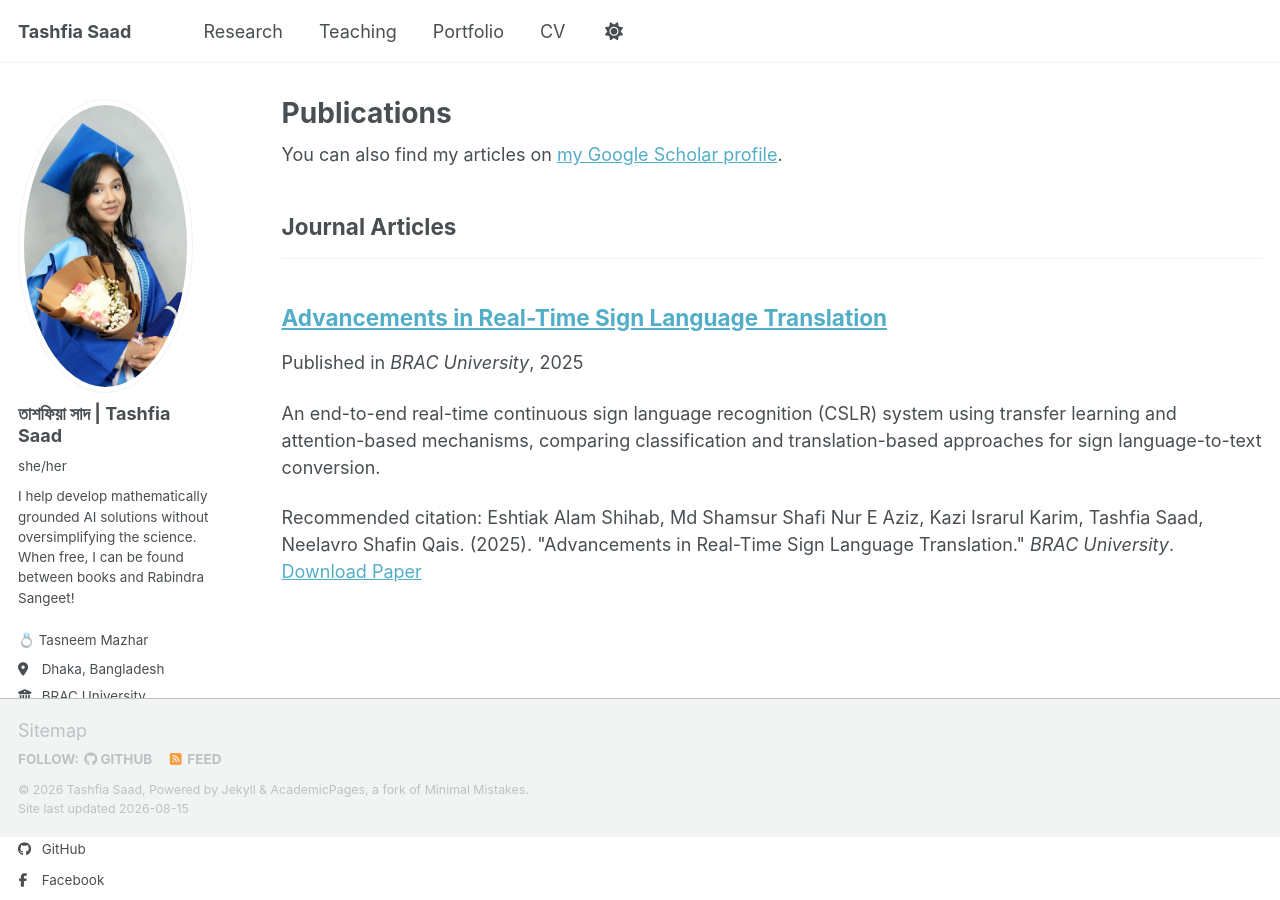
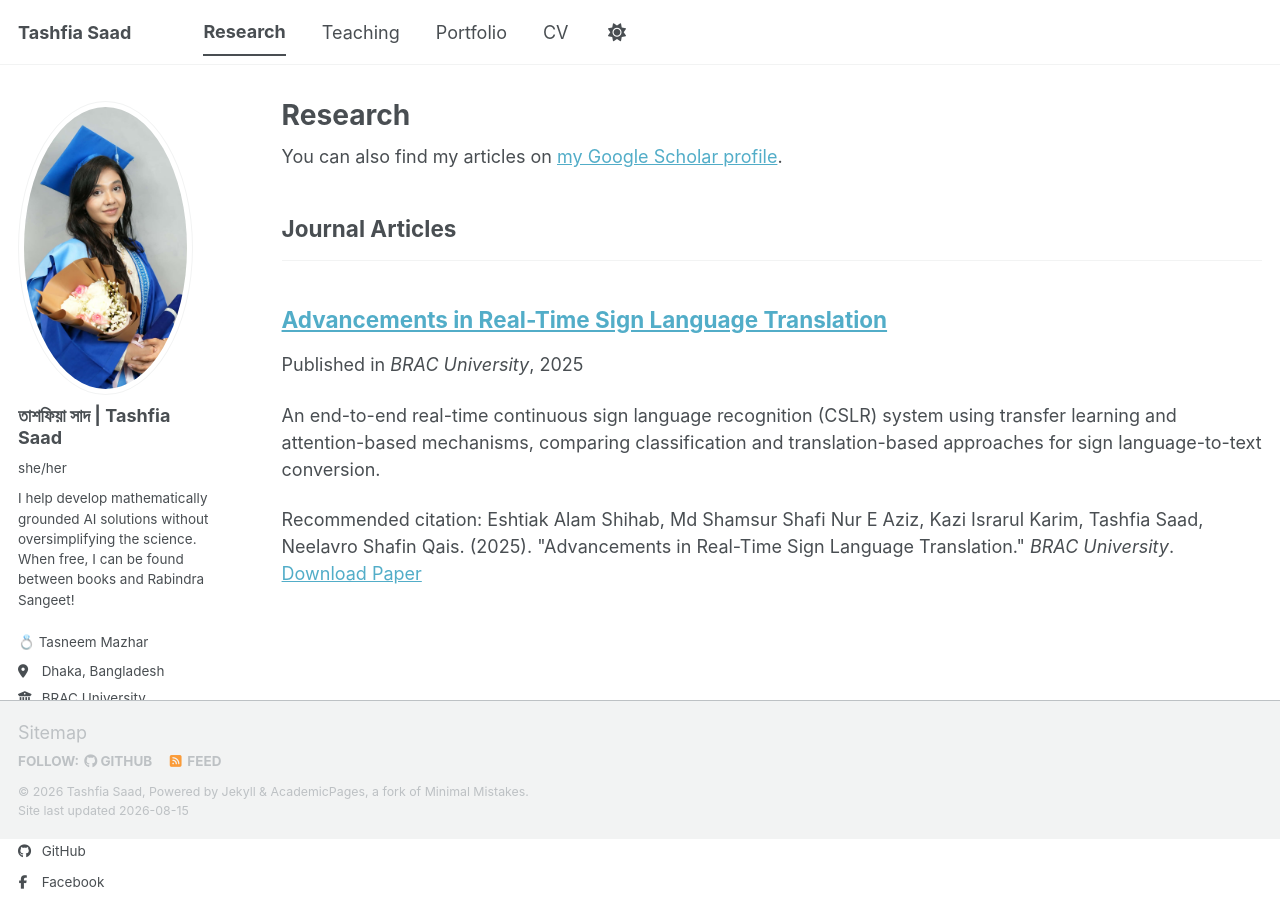
Before and after one commit to saadtashfia/saadtashfia.github.io, a Jekyll site: the page built from _pages/research.html, in a window 1280 px wide. Built offline with Jekyll 4.4.1, drawn with Linux system fonts in a browser that asks for light colours; some web fonts are replaced; a script bundle is joined from its source files by our own code; library files that are not in the unit come from our copies.

Commit message:
Update research.html

```diff
--- a/_pages/research.html
+++ b/_pages/research.html
@@ -1,7 +1,10 @@
 ---
 layout: archive
-title: "Publications"
-permalink: /publications/
+title: "Research"
+permalink: /research/
+redirect_from:
+  - /publications/
+  - /publications.html
 author_profile: true
 ---
 
```
